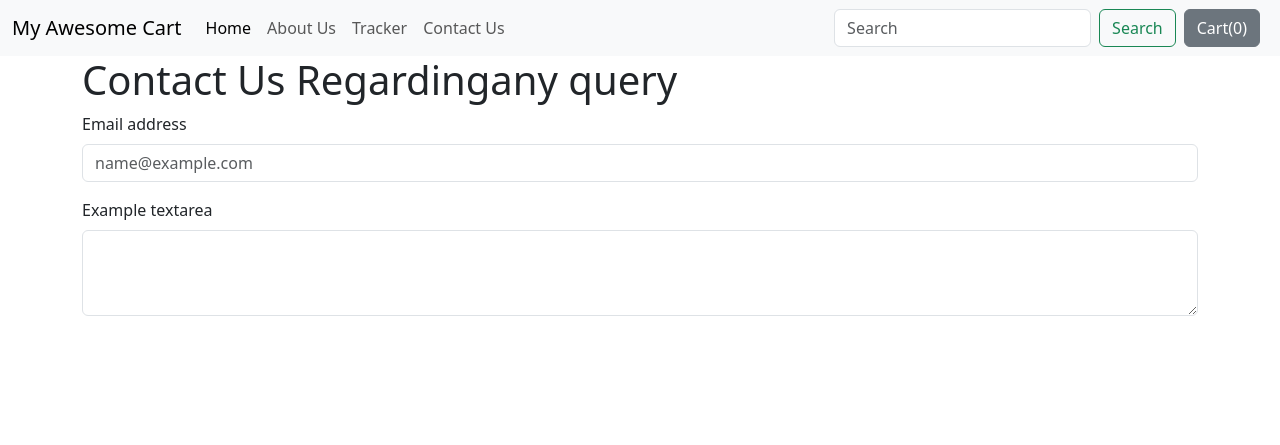
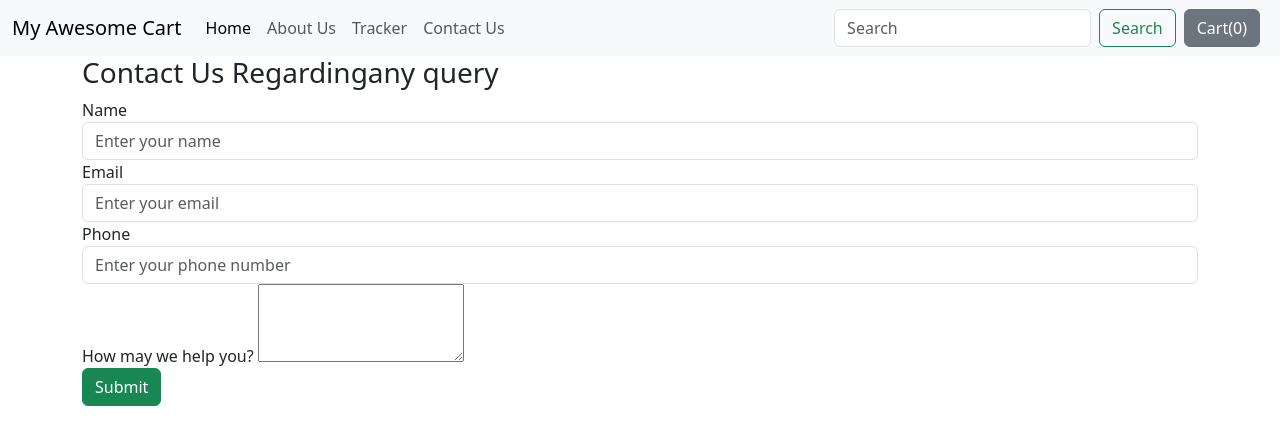
Before and after one commit to HitarthVaghela/E-Commerce-website-using-Django, a Django app: page /shop/contact/ in a window 1280 px wide. Shown: the top 445 px of the page. Run offline with Django 5.2, Linux system fonts and the light colour scheme.

Commit message:
Added Contact page

```diff
--- a/mac/shop/templates/shop/contact.html
+++ b/mac/shop/templates/shop/contact.html
@@ -4,16 +4,26 @@
 
 {% block body %}
 <div class="container">
-    <h1>Contact Us Regardingany query</h1>
-    <form>
-        <div class="mb-3">
-            <label for="exampleFormControlInput1" class="form-label">Email address</label>
-            <input type="email" class="form-control" id="exampleFormControlInput1" placeholder="name@example.com">
+    <h3>Contact Us Regardingany query</h3>
+    <form action="/shop/contact/" method="post">
+        <div class="form-group">
+            <label for="name">Name</label>
+            <input type="text" class="form-control" id="name" placeholder="Enter your name">
         </div>
-      <div class="mb-3">
-          <label for="exampleFormControlTextarea1" class="form-label">Example textarea</label>
-          <textarea class="form-control" id="exampleFormControlTextarea1" rows="3"></textarea>
+        <div class="form-group">
+            <label for="name">Email</label>
+            <input type="email" class="form-control" id="email" placeholder="Enter your email">
         </div>
+        <div class="form-group">
+            <label for="name">Phone</label>
+            <input type="tel" class="form-control" id="phone" placeholder="Enter your phone number">
+        </div>
+
+        <div class="form-group">
+            <label for="desc">How may we help you?</label>
+            <textarea name="form-control" id="desc" rows="3"></textarea>
+        </div>
+            <button type="button" class="btn btn-success">Submit</button>
     </form>
 
 </div>
--- a/mac/shop/views.py
+++ b/mac/shop/views.py
@@ -25,6 +25,8 @@ def about(request):
     return render(request, 'shop/about.html')
 
 def contact(request):
+    if request.method == "POST":
+        print(request)
     return render(request, 'shop/contact.html')
 
 def tracker(request):
```
